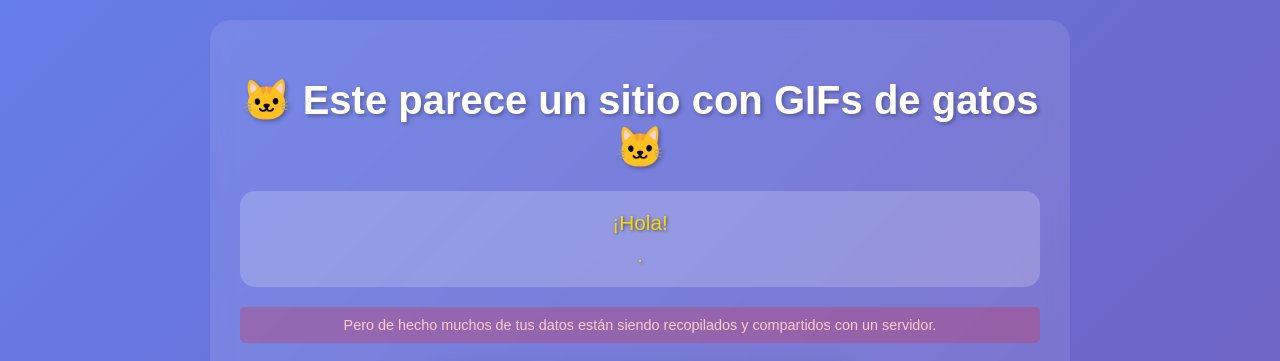
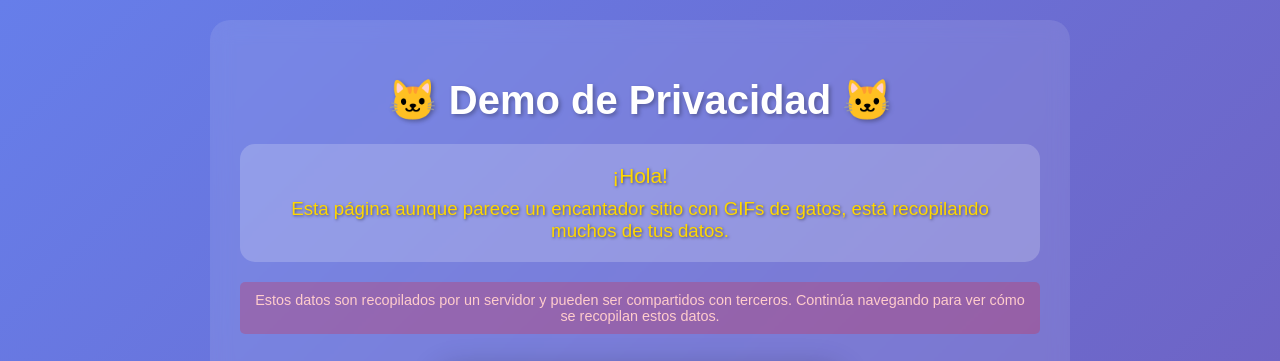
Before and after one commit to ChemaCLi/privacy-demo-, a website: page public/index.html in a window 1280 px wide. Shown: the top 361 px of the page. Drawn offline with Linux system fonts and the light colour scheme; no server answers; grey boxes are pictures that could not be loaded.

Commit message:
Update the text

```diff
--- a/public/index.html
+++ b/public/index.html
@@ -171,15 +171,18 @@
 </head>
 <body>
     <div class="container">
-        <h1>🐱 Este parece un sitio con GIFs de gatos  🐱</h1>
+        <h1>🐱 Demo de Privacidad  🐱</h1>
 
         <div class="greeting" id="greeting">
             <div>¡Hola!</div>
-            <div style="margin-top: 10px; font-size: 0.9em;">.</div>
+            <div style="margin-top: 10px; font-size: 0.9em;">
+              Esta página aunque parece un encantador sitio con GIFs de gatos, está recopilando muchos de tus datos.
+            </div>
         </div>
 
         <div class="warning">
-          Pero de hecho muchos de tus datos están siendo recopilados y compartidos con un servidor.
+          Estos datos son recopilados por un servidor y pueden ser compartidos con terceros.
+          Continúa navegando para ver cómo se recopilan estos datos.
         </div>
 
         <img src="https://media.giphy.com/media/JIX9t2j0ZTN9S/giphy.gif"
```
